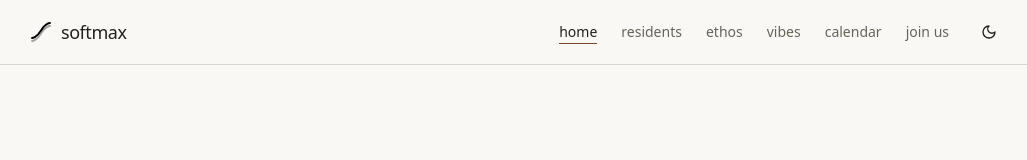
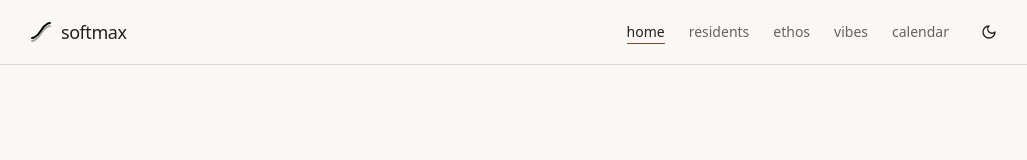
Before and after one commit to Tetraslam/softmax, a Next.js app: page / in a window 1280 px wide. Shown: the top 160 px of the page, without its empty margins (123-1150 px from the left). Built offline with nearby package versions, Linux system fonts and the light colour scheme.

Commit message:
No one may join softmax anymore (sad)

```diff
--- a/src/components/nav.tsx
+++ b/src/components/nav.tsx
@@ -24,7 +24,7 @@ export function Nav() {
     { href: "/ethos", label: "ethos" },
     { href: "/vibes", label: "vibes" },
     { href: "/calendar", label: "calendar" },
-    { href: "/join", label: "join us" },
+    // { href: "/join", label: "join us" },
   ];
 
   return (
```
